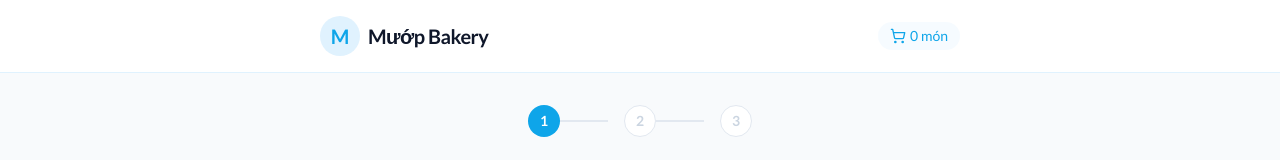
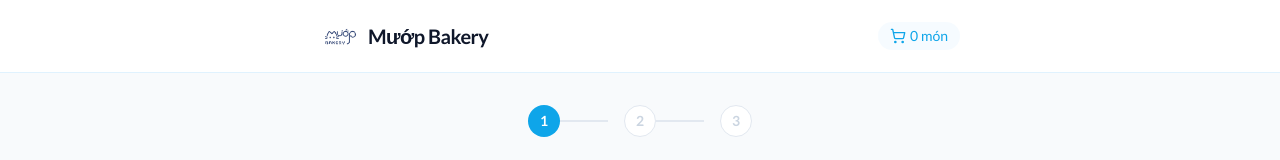
Before and after one commit to muopbakery281/muop-bakery-order-app, a React (Vite) app: page / in a window 1280 px wide. Shown: the top 160 px of the page. Built offline with nearby package versions, Linux system fonts and the light colour scheme.

Commit message:
Update App.tsx

```diff
--- a/src/App.tsx
+++ b/src/App.tsx
@@ -238,8 +238,13 @@ if (IS_CLOSED) {
       <header className="bg-white border-b border-muop-blue sticky top-0 z-10">
         <div className="max-w-2xl mx-auto px-4 py-4 flex items-center justify-between">
           <div className="flex items-center gap-2">
-            <div className="w-10 h-10 bg-muop-blue rounded-full flex items-center justify-center">
-              <span className="text-muop-primary font-bold text-xl">M</span>
+            {/* Đoạn code mới hiện Logo hình ảnh */}
+            <div className="w-10 h-10 rounded-full overflow-hidden flex items-center justify-center">
+              <img
+                src="/logo-muop.png" // <-- Nhớ đổi tên file cho đúng với file bồ đã tải lên GitHub nhen
+                alt="Mướp Bakery Logo"
+                className="w-full h-full object-cover" // Giúp ảnh khít với khung tròn mà không bị bóp méo
+              />
             </div>
             <h1 className="text-xl font-bold text-muop-dark tracking-tight">Mướp Bakery</h1>
           </div>
```
